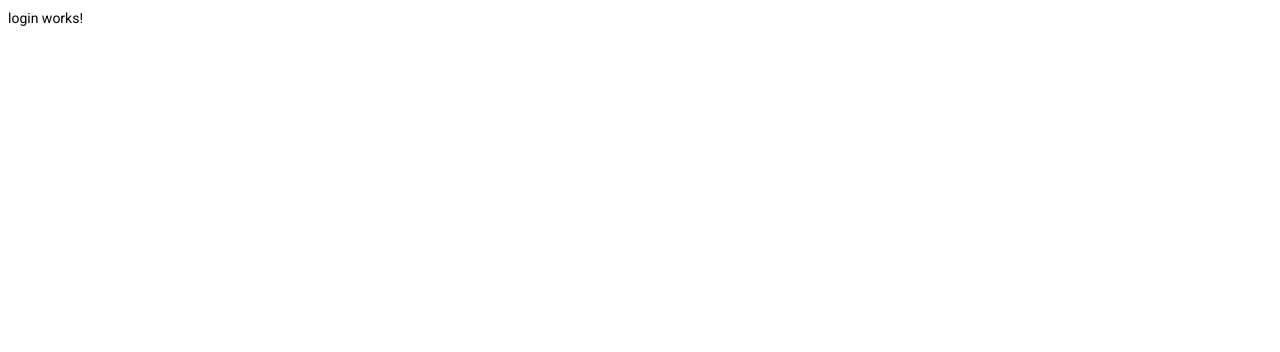
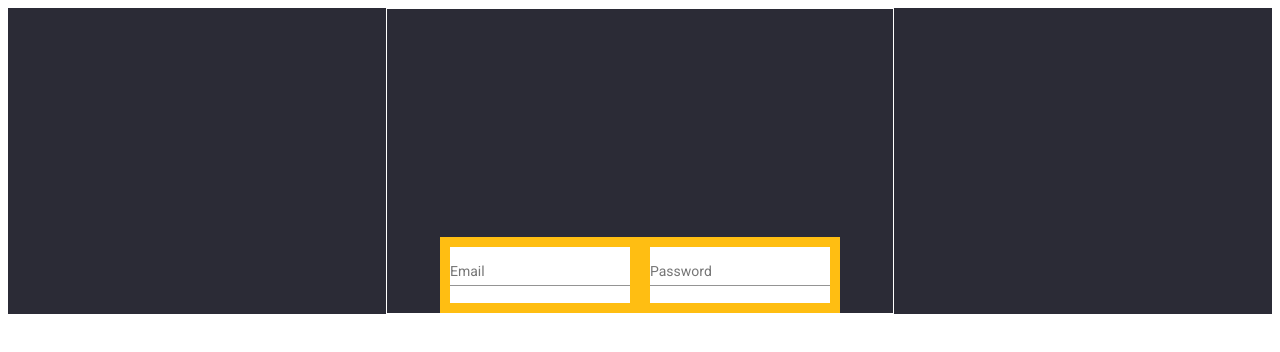
Before and after one commit to marcusjensen15/Warriors_Gym_Frontend, an Angular app: page /login in a window 1280 px wide. Shown: the top 352 px of the page. Built offline with nearby package versions, Linux system fonts and the light colour scheme.

Commit message:
begin styling on login component

```diff
--- a/src/app/login/login.component.html
+++ b/src/app/login/login.component.html
@@ -1 +1,25 @@
-<p>login works!</p>
+<div class="login-container">
+  <form class="example-form">
+    <div class="form-wrapper">
+      <mat-form-field class="example-full-width">
+        <mat-label>Email</mat-label>
+        <input type="email" matInput
+              placeholder="Ex. pat@example.com">
+        <mat-error>
+          Please enter a valid email address
+        </mat-error>
+        <mat-error>
+          Email is <strong>required</strong>
+        </mat-error>
+      </mat-form-field>
+
+      <mat-form-field class="example-full-width">
+        <mat-label>Password</mat-label>
+        <input type="password" matInput>
+        <mat-error>
+          Password is <strong>required</strong>
+        </mat-error>
+      </mat-form-field>
+  </div>
+  </form>
+</div>
--- /dev/null
+++ b/src/app/login/login.component.scss
@@ -0,0 +1,31 @@
+@import "../../assets/variables";
+
+.login-container{
+  background-color: $scw-grey;
+  width: 100%;
+  height: 100%;
+}
+
+.mat-form-field {
+  background-color: $scw-white;
+  margin: 10px;
+  width: 45%;
+}
+
+.login-container{
+  width: 100%;
+}
+
+.example-form{
+  padding-top: 18%;
+  width: 40%;
+  margin: 0 auto;
+  display: flex;
+  justify-content: center;
+  align-items: center;
+  border: 1px solid white;
+}
+
+.form-wrapper{
+  background-color: $scw-yellow-light;
+}
--- a/src/app/login/login.component.ts
+++ b/src/app/login/login.component.ts
@@ -3,7 +3,7 @@ import { Component, OnInit } from '@angular/core';
 @Component({
   selector: 'app-login',
   templateUrl: './login.component.html',
-  styleUrls: ['./login.component.sass']
+  styleUrls: ['./login.component.scss']
 })
 export class LoginComponent implements OnInit {
 
```
Also changed, not shown: src/app/app.module.ts (+6 -1 lines), src/app/login/login.component.sass (deleted).
